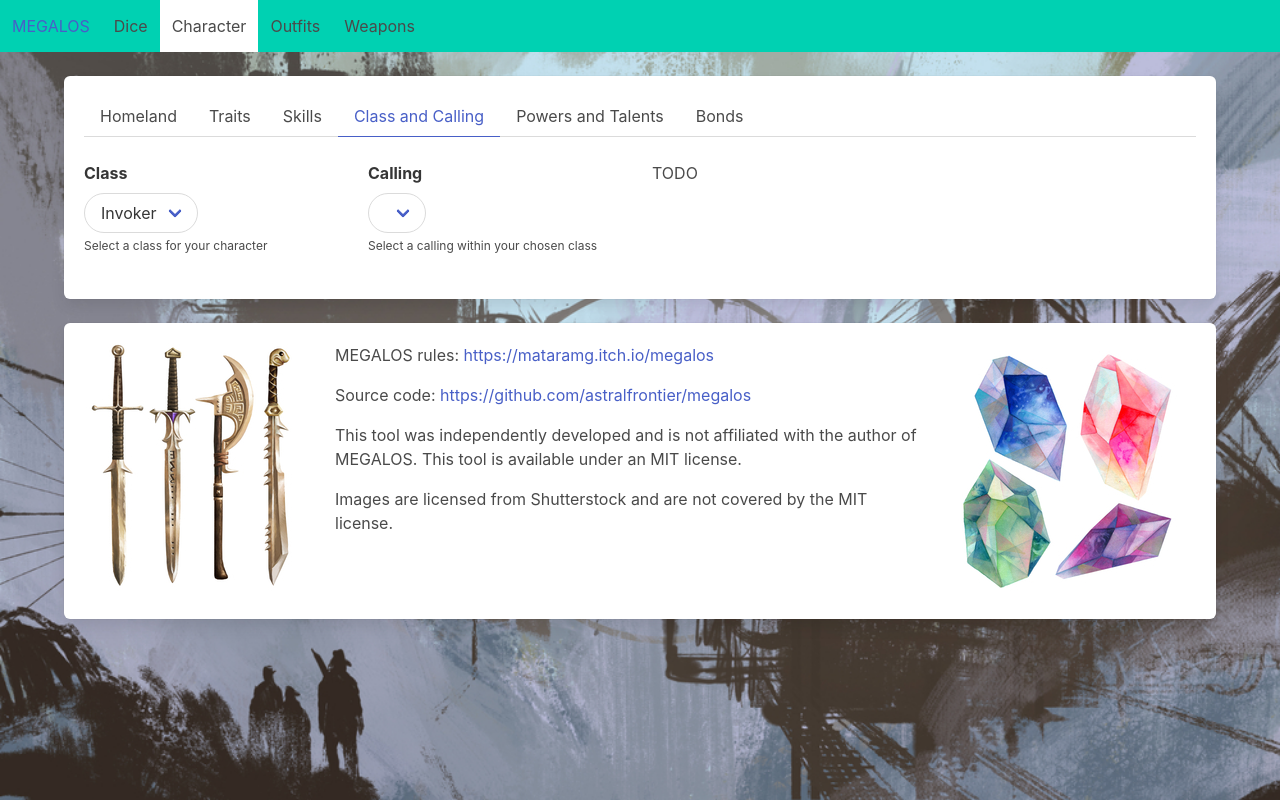
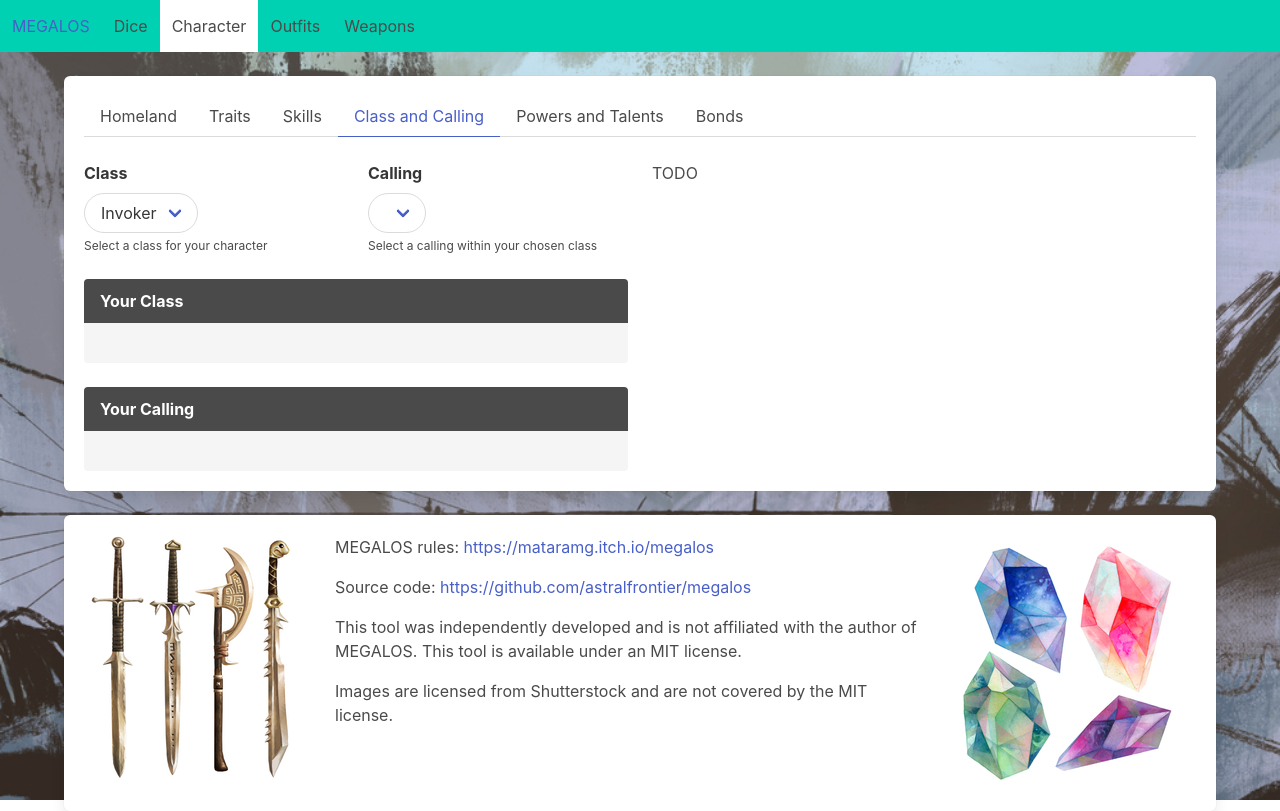
Before and after one commit to astralfrontier/megalos, a React (Vite) app: page /character in a window 1280 px wide. Both pictures are taken after a click on the link "Class and Calling". Built offline with nearby package versions, Linux system fonts and the light colour scheme; the HTML template or start-up script is replaced by a standard one.

Commit message:
Wrap class and calling text in a message

```diff
--- a/src/characters/ClassCallingChooser.tsx
+++ b/src/characters/ClassCallingChooser.tsx
@@ -3,8 +3,8 @@
 
 import { CharacterContext } from '../GameStateProvider'
 import GenericInput from '../GenericInput'
+import { describe } from '../visuals'
 import { classes } from './data'
-import { describe } from '../visuals'
 
 function ClassCallingChooser() {
   const { character, setCharacter } = useContext(CharacterContext)
@@ -72,8 +72,22 @@
             </div>
           </div>
           <div className="content">
-            {describe(currentClass?.description)}
-            {describe(currentCalling?.description)}
+            <article className="message">
+              <div className="message-header">
+                <p>Your Class</p>
+              </div>
+              <div className="message-body">
+                {describe(currentClass?.description)}
+              </div>
+            </article>
+            <article className="message">
+              <div className="message-header">
+                <p>Your Calling</p>
+              </div>
+              <div className="message-body">
+                {describe(currentCalling?.description)}
+              </div>
+            </article>
           </div>
         </div>
         <div className="column">TODO</div>
```
